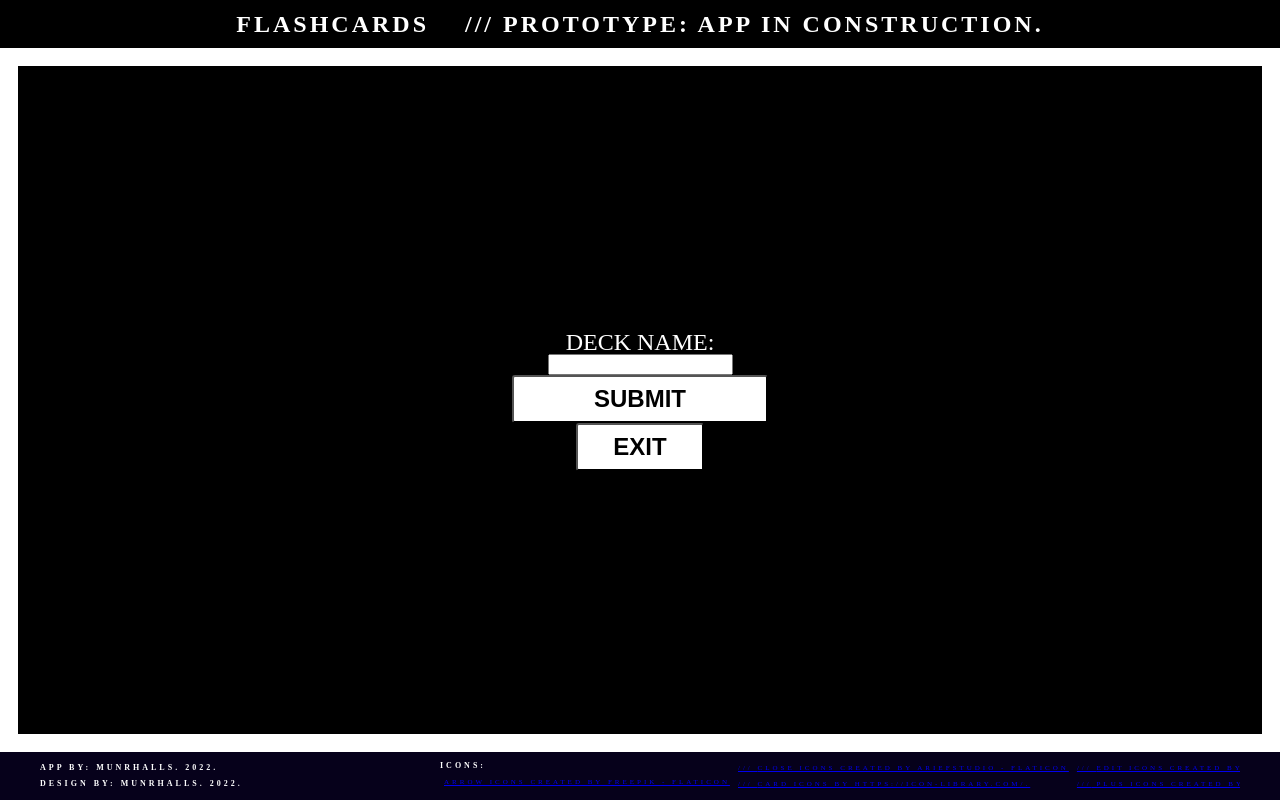
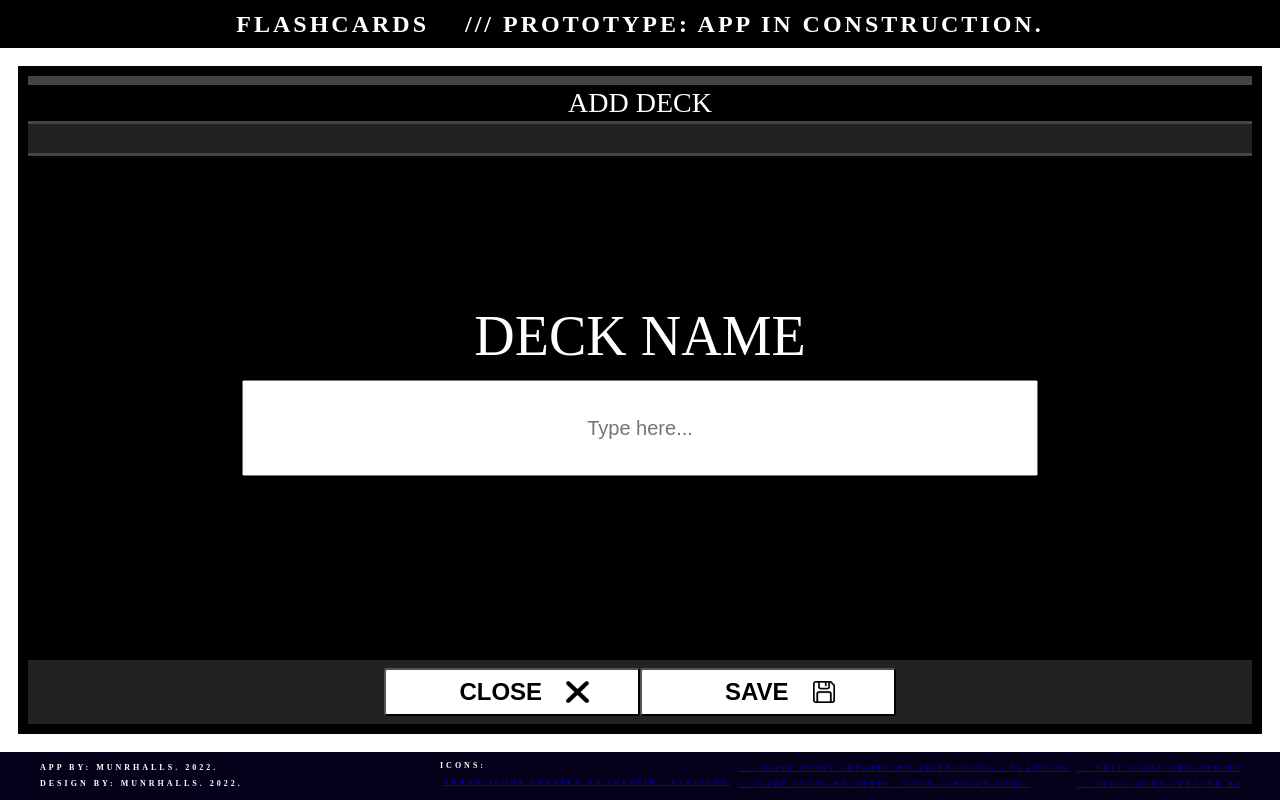
Before and after one commit to munrhalls/Oxus-Flashcards, a React (Create React App) app: page / in a window 1280 px wide. Both pictures are taken after a click on the button "ADD DECK". Built offline with nearby package versions, Linux system fonts and the light colour scheme.

Commit message:
add deck modal looks alright

```diff
--- a/src/Modals/AddDeck/AddDeck.css
+++ b/src/Modals/AddDeck/AddDeck.css
@@ -1,8 +1,4 @@
 .AddDeck {
-    display: flex;
-    flex-direction: column;
-    justify-content: center;
-    align-items: center;
     position: absolute;
     left: 0;
     right: 0;
@@ -12,43 +8,29 @@
     background-color: #000;
     border: 10px solid #000;
 }
-.AddDeck__form {
+.AddDeck__container {
     display: flex;
     flex-direction: column;
     justify-content: center;
     align-items: center;
+    bottom: 4rem;
+    top: 7rem;
+    left: 0;
+    right: 0;
+    height: calc(100% - 11rem);
 }
-.AddDeck__nameLabel {
-    font-size: 1.5rem;
-    color: #fff;
+
+.AddDeck__container__nameLabel {
+    font-size: 3.5rem;
 }
-.AddDeck__submit__container {
-    margin: 0;
-    display: flex;
-    justify-content: center;
-    align-items: flex-start;
+.AddDeck__container__nameInput {
+    margin-top: 1rem;
+    height: 6rem;
+    width: 65%;
+    font-size: 1rem;
+    text-align: center;
 }
-.AddDeck__submit {
-    cursor: pointer;
-    width: 16rem;
-    background-color: transparent;
-    background: transparent;
-    border-radius: 3px;
-    font-size: 1.5rem;
-    padding: 0.5rem;
-    font-weight: bold;
-    text-transform: uppercase;
-    background-color: #fff;
+
+.AddDeck__container__nameInput[placeholder] {
+    font-size: 1.25rem;
 }
-.AddDeck__closeBtn {
-    cursor: pointer;
-    width: 8rem;
-    background-color: transparent;
-    background: transparent;
-    border-radius: 3px;
-    font-size: 1.5rem;
-    padding: 0.5rem;
-    font-weight: bold;
-    text-transform: uppercase;
-    background-color: #fff;
-}
--- a/src/Modals/AddDeck/AddDeck.js
+++ b/src/Modals/AddDeck/AddDeck.js
@@ -1,5 +1,8 @@
 import React, { useState } from "react";
 import { uuidv4 } from "@firebase/util";
+import IMG__EDIT from "./../../Assets/edit.png";
+import IMG__CLOSE from "./../../Assets/close.png";
+import IMG__SAVE from "./../../Assets/save.png";
 
 export const AddDeck = ({ decks, setDecks, setModalOpen, setactiveDeckId }) => {
   const [deckName, setDeckName] = useState("");
@@ -19,29 +22,54 @@ export const AddDeck = ({ decks, setDecks, setModalOpen, setactiveDeckId }) => {
 
   return (
     <div className="AddDeck">
-      <form className="AddDeck__form" onSubmit={(e) => handleSubmit(e)}>
-        <label className="AddDeck__nameLabel" htmlFor="deckName">
-          DECK NAME:
+      <form className="Form" onSubmit={(e) => handleSubmit(e)}>
+        <div className="FormDeck__topBar">
+          <div className="FormDeck__topBar__line --first">
+            <h2 className="FormDeck__topBar__line__title">ADD DECK</h2>
+          </div>
+          <div className="FormDeck__topBar__line --second"></div>
+        </div>
+
+        <div className="AddDeck__container">
+          <label className="AddDeck__container__nameLabel" htmlFor="deckName">
+            DECK NAME
           </label>
           <input
+            className="AddDeck__container__nameInput"
             type="text"
             name="deckName"
+            placeholder="Type here..."
             id="deckName"
             value={deckName}
             onChange={(e) => setDeckName(e.target.value)}
           />
-        <input className="AddDeck__submit" type="submit" />
+        </div>
+
+        <div className="FormDeck__exitBtnsContainer">
+          <button
+            type="button"
+            className="FormDeck__exitBtnsContainer__btn"
+            onClick={() => setModalOpen(null)}
+          >
+            <span className="FormDeck__exitBtnsContainer__btn__text">
+              Close
+            </span>
+            <img
+              className="FormDeck__exitBtnsContainer__btn__img"
+              src={IMG__CLOSE}
+              alt="CLOSE"
+            />
+          </button>
+          <button className="FormDeck__exitBtnsContainer__btn" type="submit">
+            <span className="FormDeck__exitBtnsContainer__btn__text">Save</span>
+            <img
+              className="FormDeck__exitBtnsContainer__btn__img"
+              src={IMG__SAVE}
+              alt="SAVE"
+            />
+          </button>
+        </div>
       </form>
-
-      <button
-        className="AddDeck__closeBtn"
-        onClick={(e) => {
-          e.preventDefault();
-          setModalOpen(null);
-        }}
-      >
-        EXIT
-      </button>
     </div>
   );
 };
```
Lines whose indentation alone changed are shown as unchanged.
